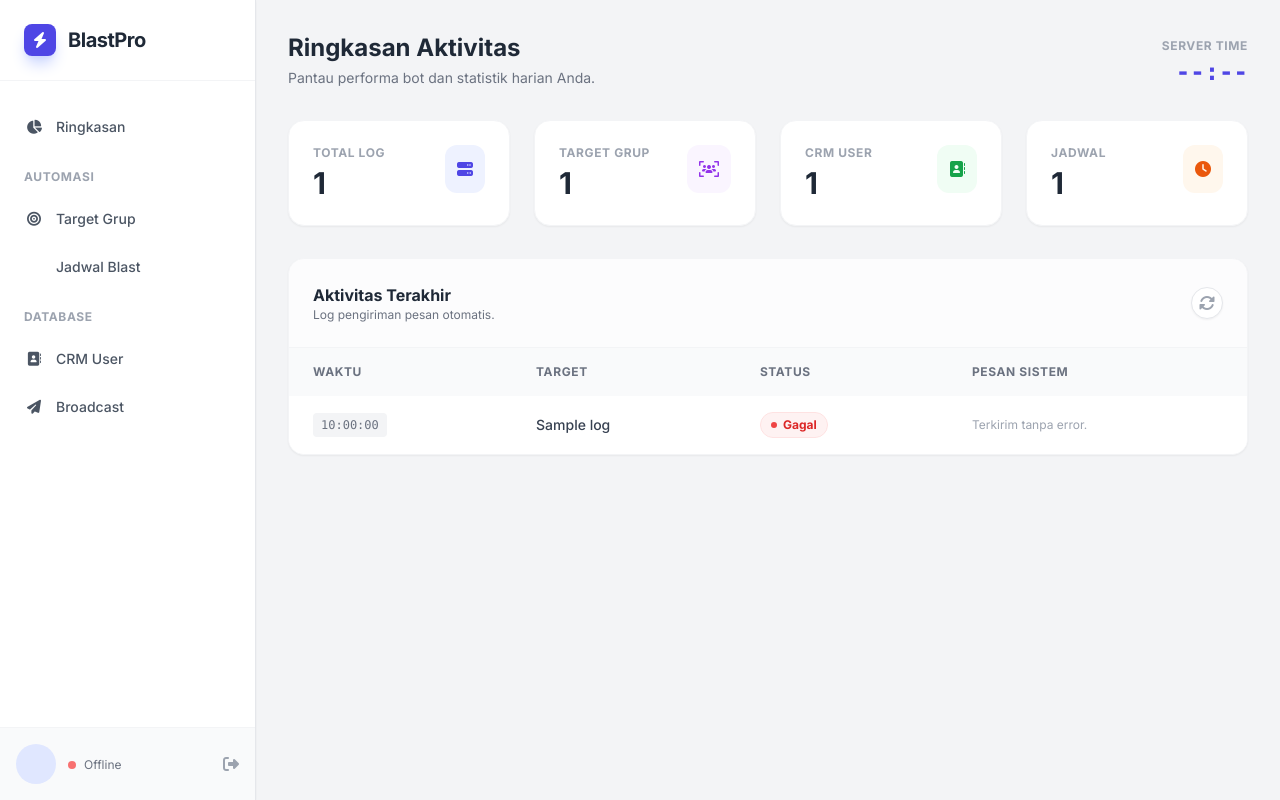
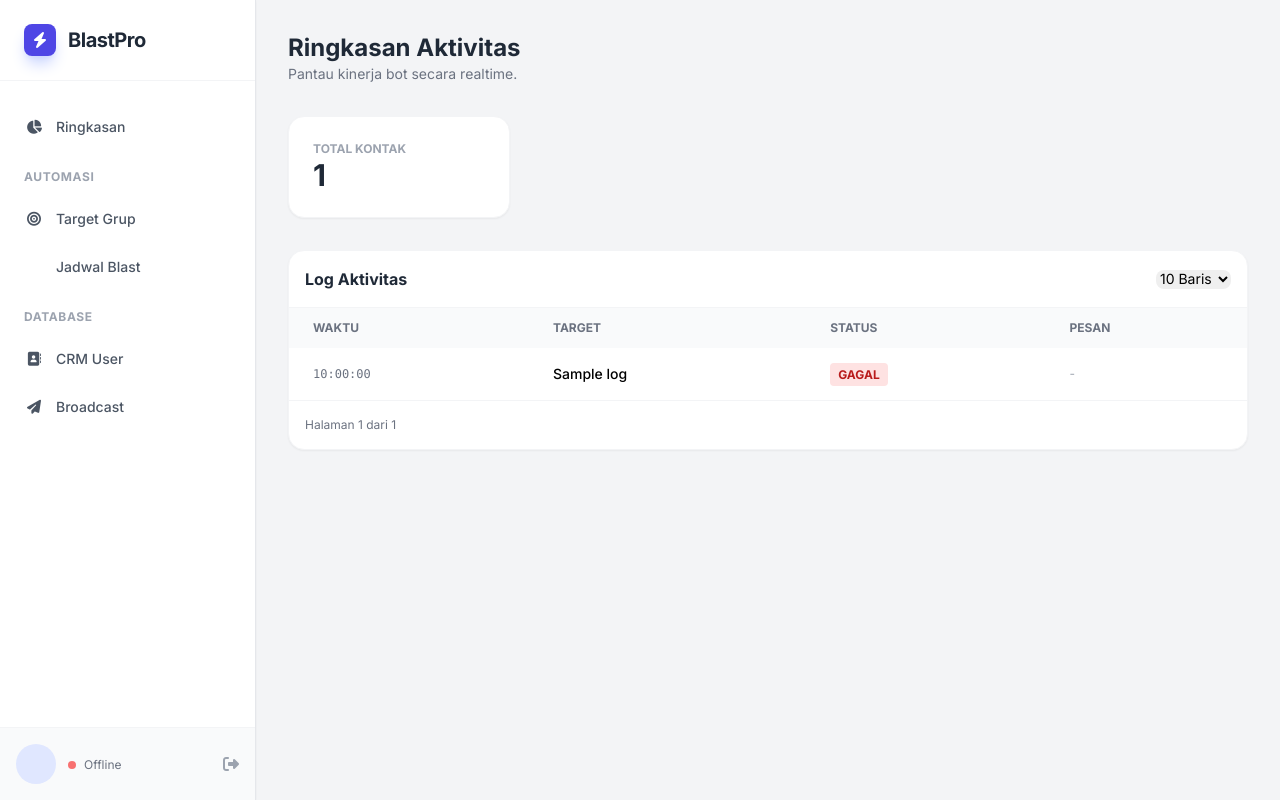
Before and after one commit to dikot0911/CrmBlastGrupAutomation, a Flask app: template templates/dashboard/index.html in a window 1280 px wide. Run offline with Flask 3, Linux system fonts and the light colour scheme; the template is opened without the code that fills it: most values are stand-ins (such as "Sample title", 1, 10 or a date in 2020); some libraries are stand-ins or nearby versions.

Commit message:
Update index.html

```diff
--- a/templates/dashboard/index.html
+++ b/templates/dashboard/index.html
@@ -2,119 +2,79 @@
 {% block title %}Ringkasan{% endblock %}
 
 {% block content %}
-<div class="flex justify-between items-end mb-8 animate-enter">
-    <div>
-        <h1 class="text-2xl font-bold text-gray-800">Ringkasan Aktivitas</h1>
-        <p class="text-gray-500 text-sm mt-1">Pantau performa bot dan statistik harian Anda.</p>
-    </div>
-    <div class="text-right hidden sm:block">
-        <span class="text-xs font-bold text-gray-400 uppercase tracking-wider">Server Time</span>
-        <div id="clock-widget" class="text-2xl font-mono font-bold text-indigo-600">--:--</div>
-    </div>
+<div class="mb-8">
+    <h1 class="text-2xl font-bold text-gray-800">Ringkasan Aktivitas</h1>
+    <p class="text-gray-500 text-sm">Pantau kinerja bot secara realtime.</p>
 </div>
 
-<!-- Stats Grid -->
-<div class="grid grid-cols-1 md:grid-cols-4 gap-6 mb-8 animate-enter">
-    <!-- Stat 1 -->
-    <div class="bg-white p-6 rounded-2xl shadow-sm border border-gray-100 hover:shadow-md transition">
-        <div class="flex justify-between items-start">
-            <div>
-                <p class="text-gray-400 text-xs font-bold uppercase tracking-wider">Total Log</p>
-                <h3 class="text-3xl font-bold text-gray-800 mt-1">{{ logs|length }}</h3>
-            </div>
-            <div class="p-3 bg-indigo-50 text-indigo-600 rounded-xl"><i class="fa-solid fa-server"></i></div>
-        </div>
+<!-- Stats -->
+<div class="grid grid-cols-1 md:grid-cols-4 gap-6 mb-8">
+    <!-- Stat Cards sama seperti sebelumnya... -->
+    <div class="bg-white p-6 rounded-2xl shadow-sm border border-gray-100">
+        <p class="text-xs font-bold text-gray-400 uppercase">Total Kontak</p>
+        <h3 class="text-3xl font-bold text-gray-800">{{ user_count }}</h3>
     </div>
-    <!-- Stat 2 -->
-    <div class="bg-white p-6 rounded-2xl shadow-sm border border-gray-100 hover:shadow-md transition">
-        <div class="flex justify-between items-start">
-            <div>
-                <p class="text-gray-400 text-xs font-bold uppercase tracking-wider">Target Grup</p>
-                <h3 class="text-3xl font-bold text-gray-800 mt-1">{{ targets|length }}</h3>
-            </div>
-            <div class="p-3 bg-purple-50 text-purple-600 rounded-xl"><i class="fa-solid fa-users-viewfinder"></i></div>
-        </div>
-    </div>
-    <!-- Stat 3 -->
-    <div class="bg-white p-6 rounded-2xl shadow-sm border border-gray-100 hover:shadow-md transition">
-        <div class="flex justify-between items-start">
-            <div>
-                <p class="text-gray-400 text-xs font-bold uppercase tracking-wider">CRM User</p>
-                <h3 class="text-3xl font-bold text-gray-800 mt-1">{{ user_count }}</h3>
-            </div>
-            <div class="p-3 bg-green-50 text-green-600 rounded-xl"><i class="fa-solid fa-address-book"></i></div>
-        </div>
-    </div>
-    <!-- Stat 4 -->
-    <div class="bg-white p-6 rounded-2xl shadow-sm border border-gray-100 hover:shadow-md transition">
-        <div class="flex justify-between items-start">
-            <div>
-                <p class="text-gray-400 text-xs font-bold uppercase tracking-wider">Jadwal</p>
-                <h3 class="text-3xl font-bold text-gray-800 mt-1">{{ schedules|length }}</h3>
-            </div>
-            <div class="p-3 bg-orange-50 text-orange-600 rounded-xl"><i class="fa-solid fa-clock"></i></div>
-        </div>
-    </div>
+    <!-- ... tambahkan stat lain sesuai selera ... -->
 </div>
 
-<!-- Logs Table -->
-<div class="bg-white rounded-2xl shadow-sm border border-gray-100 overflow-hidden animate-enter" style="animation-delay: 0.1s;">
-    <div class="p-6 border-b border-gray-100 flex justify-between items-center bg-gray-50/50">
-        <div>
-            <h3 class="font-bold text-gray-800">Aktivitas Terakhir</h3>
-            <p class="text-xs text-gray-500">Log pengiriman pesan otomatis.</p>
-        </div>
-        <button onclick="location.reload()" class="w-8 h-8 rounded-full bg-white border border-gray-200 text-gray-400 hover:text-indigo-600 flex items-center justify-center transition shadow-sm">
-            <i class="fa-solid fa-sync-alt"></i>
-        </button>
+<!-- Logs Table dengan Pagination -->
+<div class="bg-white rounded-2xl shadow-sm border border-gray-100 overflow-hidden">
+    <div class="p-4 border-b border-gray-100 flex flex-col md:flex-row justify-between items-center gap-4">
+        <h3 class="font-bold text-gray-800">Log Aktivitas</h3>
+
+        <!-- Controls -->
+        <form class="flex items-center gap-2" method="GET">
+            <select name="per_page" onchange="this.form.submit()" class="text-sm border-gray-300 rounded-lg focus:ring-indigo-500 focus:border-indigo-500">
+                <option value="10" {% if per_page == 10 %}selected{% endif %}>10 Baris</option>
+                <option value="25" {% if per_page == 25 %}selected{% endif %}>25 Baris</option>
+                <option value="50" {% if per_page == 50 %}selected{% endif %}>50 Baris</option>
+            </select>
+        </form>
     </div>
 
     <div class="overflow-x-auto">
         <table class="w-full text-left text-sm">
-            <thead class="bg-gray-50 text-gray-500 font-bold uppercase text-xs tracking-wider">
+            <thead class="bg-gray-50 text-gray-500 font-bold uppercase text-xs">
                 <tr>
-                    <th class="px-6 py-4">Waktu</th>
-                    <th class="px-6 py-4">Target</th>
-                    <th class="px-6 py-4">Status</th>
-                    <th class="px-6 py-4">Pesan Sistem</th>
+                    <th class="px-6 py-3">Waktu</th>
+                    <th class="px-6 py-3">Target</th>
+                    <th class="px-6 py-3">Status</th>
+                    <th class="px-6 py-3">Pesan</th>
                 </tr>
             </thead>
-            <tbody class="divide-y divide-gray-100 bg-white">
+            <tbody class="divide-y divide-gray-100">
                 {% for log in logs %}
-                <tr class="hover:bg-gray-50 transition group">
-                    <td class="px-6 py-4 whitespace-nowrap">
-                        <div class="font-mono text-xs text-gray-500 bg-gray-100 px-2 py-1 rounded inline-block">
-                            {{ log.created_at[11:19] }}
-                        </div>
-                    </td>
-                    <td class="px-6 py-4 font-medium text-gray-700 group-hover:text-indigo-600 transition">
-                        {{ log.group_name }}
-                    </td>
+                <tr class="hover:bg-gray-50">
+                    <td class="px-6 py-4 font-mono text-xs text-gray-500">{{ log.created_at[11:19] }}</td>
+                    <td class="px-6 py-4 font-medium">{{ log.group_name }}</td>
                     <td class="px-6 py-4">
                         {% if 'SUCCESS' in log.status %}
-                            <span class="inline-flex items-center gap-1.5 px-2.5 py-1 rounded-full text-xs font-bold bg-green-50 text-green-600 border border-green-100">
-                                <span class="w-1.5 h-1.5 rounded-full bg-green-500"></span> Sukses
-                            </span>
+                            <span class="px-2 py-1 bg-green-100 text-green-700 rounded text-xs font-bold">SUKSES</span>
                         {% else %}
-                            <span class="inline-flex items-center gap-1.5 px-2.5 py-1 rounded-full text-xs font-bold bg-red-50 text-red-600 border border-red-100">
-                                <span class="w-1.5 h-1.5 rounded-full bg-red-500"></span> Gagal
-                            </span>
+                            <span class="px-2 py-1 bg-red-100 text-red-700 rounded text-xs font-bold">GAGAL</span>
                         {% endif %}
                     </td>
-                    <td class="px-6 py-4 text-gray-400 text-xs max-w-xs truncate">
-                        {{ log.error_message or 'Terkirim tanpa error.' }}
-                    </td>
+                    <td class="px-6 py-4 text-xs text-gray-400 truncate max-w-xs">{{ log.error_message or '-' }}</td>
                 </tr>
                 {% else %}
-                <tr>
-                    <td colspan="4" class="px-6 py-12 text-center text-gray-400 bg-gray-50/30">
-                        <i class="fa-solid fa-inbox text-3xl mb-3 opacity-20 block"></i>
-                        Belum ada aktivitas tercatat hari ini.
-                    </td>
-                </tr>
+                <tr><td colspan="4" class="px-6 py-8 text-center text-gray-400">Tidak ada data log.</td></tr>
                 {% endfor %}
             </tbody>
         </table>
     </div>
+
+    <!-- Pagination Buttons -->
+    <div class="p-4 border-t border-gray-100 flex justify-between items-center">
+        <span class="text-xs text-gray-500">Halaman {{ current_page }} dari {{ total_pages }}</span>
+        <div class="flex gap-2">
+            {% if current_page > 1 %}
+            <a href="?page={{ current_page - 1 }}&per_page={{ per_page }}" class="px-3 py-1 border rounded hover:bg-gray-50 text-sm">Prev</a>
+            {% endif %}
+
+            {% if current_page < total_pages %}
+            <a href="?page={{ current_page + 1 }}&per_page={{ per_page }}" class="px-3 py-1 border rounded hover:bg-gray-50 text-sm">Next</a>
+            {% endif %}
+        </div>
+    </div>
 </div>
 {% endblock %}
```
